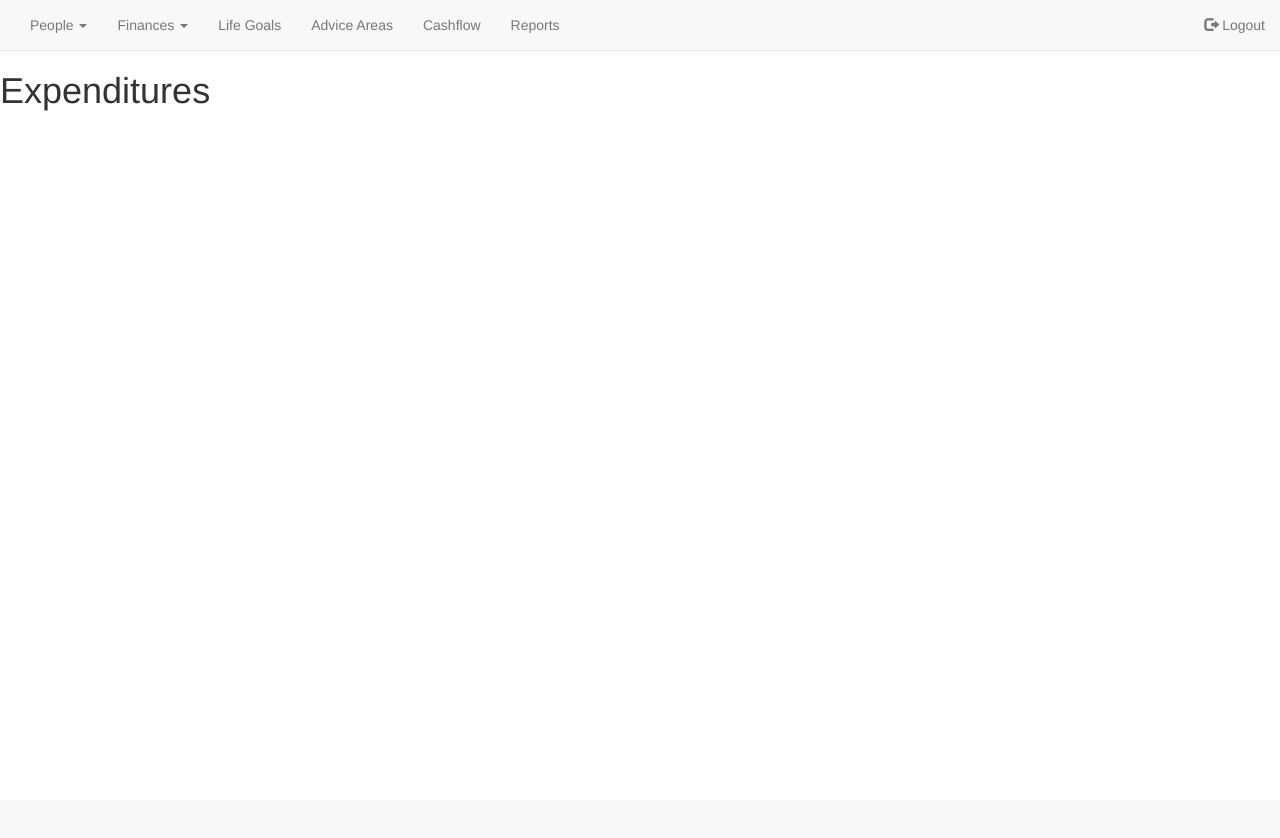
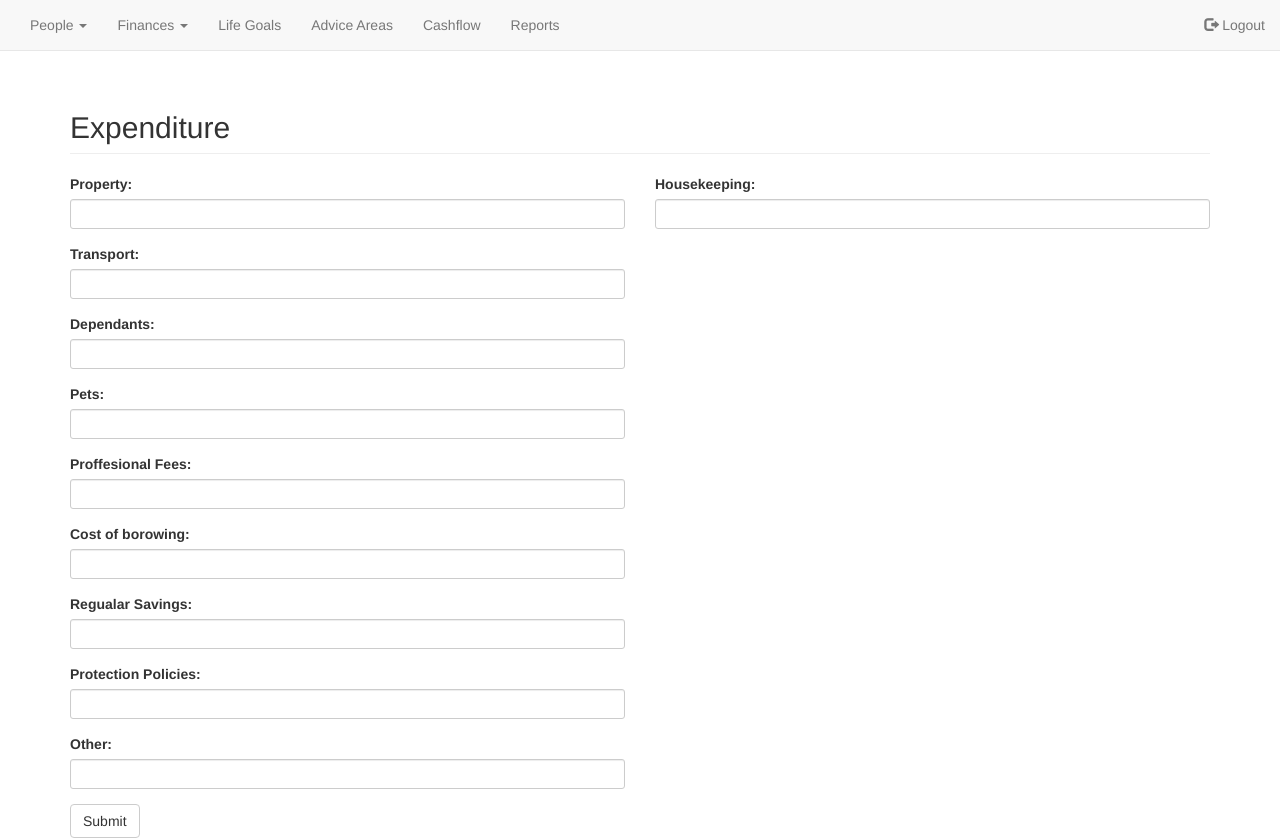
Before and after one commit to jwoods02/uni-ifa-form-site, a Flask app: page /Expenditure in a window 1280 px wide. Before the commit the page ends 111 px from the top, so only its background shows below. Run offline with Flask 2, Linux system fonts and the light colour scheme; a user stored in the database is signed in; some libraries are stand-ins or nearby versions.

Commit message:
Added form to expenditure page

```diff
--- a/server.py
+++ b/server.py
@@ -379,6 +379,7 @@ def AffordabilityData():
     msg = "Completed."
     return redirect(url_for('affordability'))
 
+
 @app.route("/Assets")
 @login_required
 def assets():
--- a/templates/finances/expenditure.html
+++ b/templates/finances/expenditure.html
@@ -1,4 +1,87 @@
 {%extends 'blocks/nav.html'%}
 {%block mainBlock%}
-<h1> Expenditures </h1>
+<div class="container">
+    <h2 class="page-header">Expenditure</h2>
+    <form action="/ExpenditureData" method="post">
+        <div class="row">
+            <div class="col-xs-6">
+                <div class="form-group">
+                    <label for="Property">Property:</label>
+                    <input type="integer" name="Property" class="form-control input-sm">
+                </div>
+            </div>
+            <div class="col-xs-6">
+                <div class="form-group">
+                    <label for="Housekeeping">Housekeeping:</label>
+                    <input type="integer" name="Housekeeping" class="form-control input-sm">
+                </div>
+            </div>
+        </div>
+        <div class="row">
+            <div class="col-xs-6">
+                <div class="form-group">
+                    <label for="Transport">Transport:</label>
+                    <input type="integer" name="Transport" class="form-control input-sm">
+                </div>
+            </div>
+        </div>
+        <div class="row">
+            <div class="col-xs-6">
+                <div class="form-group">
+                    <label for="Dependants">Dependants:</label>
+                     <input type="integer" name="Dependants" class="form-control input-sm">
+                </div>
+            </div>
+        </div>
+        <div class="row">
+            <div class="col-xs-6">
+                <div class="form-group">
+                    <label for="Pets">Pets:</label>
+                    <input type="integer" name="Pets" class="form-control input-sm">
+                </div>
+            </div>
+        </div>
+        <div class="row">
+            <div class="col-xs-6">
+                <div class="form-group">
+                    <label for="ProffesionalFees">Proffesional Fees:</label>
+                    <input type="integer" name="ProffesionalFees" class="form-control input-sm">
+                </div>
+            </div>
+        </div>
+        <div class="row">
+            <div class="col-xs-6">
+                <div class="form-group">
+                    <label for="CostOfBorrowing">Cost of borowing:</label>
+                    <input type="integer" name="CostOfBorrowing" class="form-control input-sm">
+                </div>
+            </div>
+        </div>
+        <div class="row">
+            <div class="col-xs-6">
+                <div class="form-group">
+                    <label for="RegularSavings">Regualar Savings:</label>
+                    <input type="integer" name="RegularSavings" class="form-control input-sm">
+                </div>
+            </div>
+        </div>
+        <div class="row">
+            <div class="col-xs-6">
+                <div class="form-group">
+                    <label for="ProtectionPolicies">Protection Policies:</label>
+                    <input type="integer" name="ProtectionPolicies" class="form-control input-sm">
+                </div>
+            </div>
+        </div>
+        <div class="row">
+            <div class="col-xs-6">
+                <div class="form-group">
+                    <label for="Other">Other:</label>
+                    <input type="integer" name="Other" class="form-control input-sm">
+                </div>
+            </div>
+        </div>
+        <button type="submit" class="btn btn-default">Submit</button>
+    </form>
+</div>
 {%endblock%}
```
Also changed, not shown: database.db.
